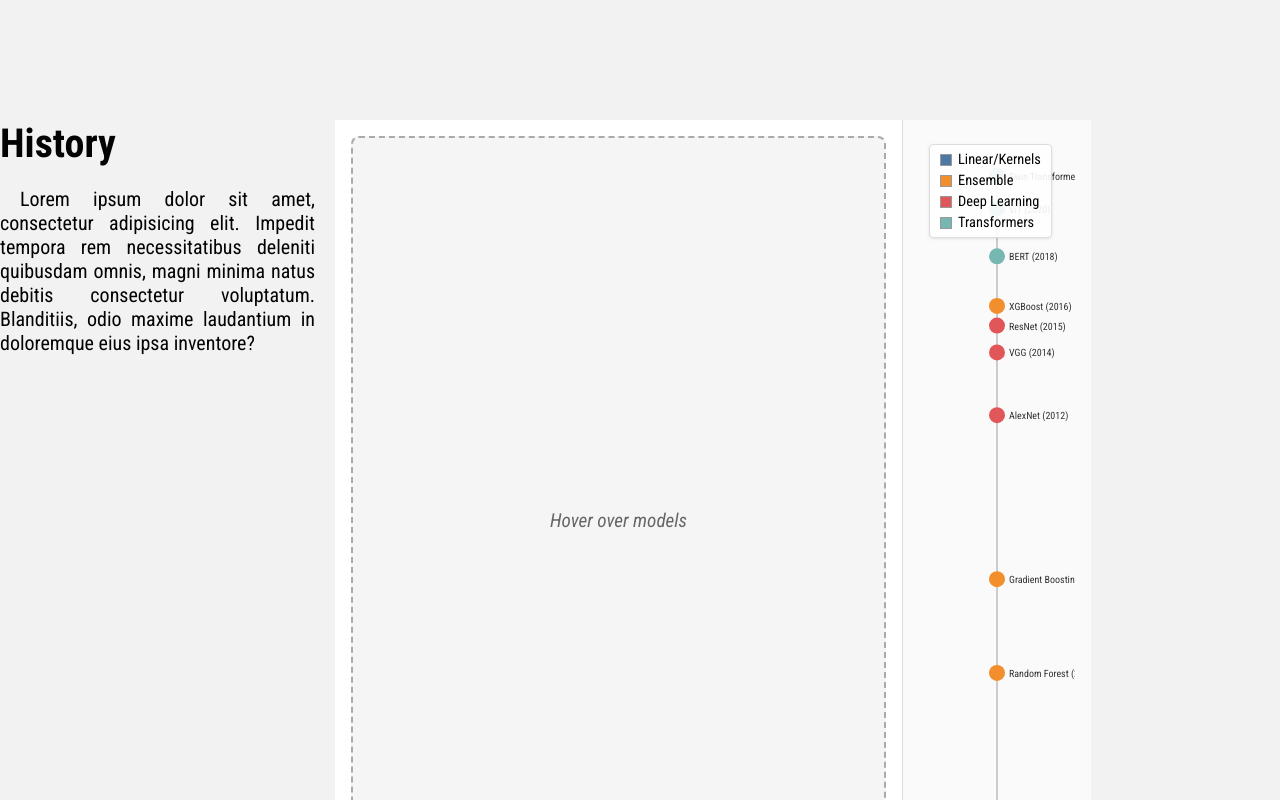
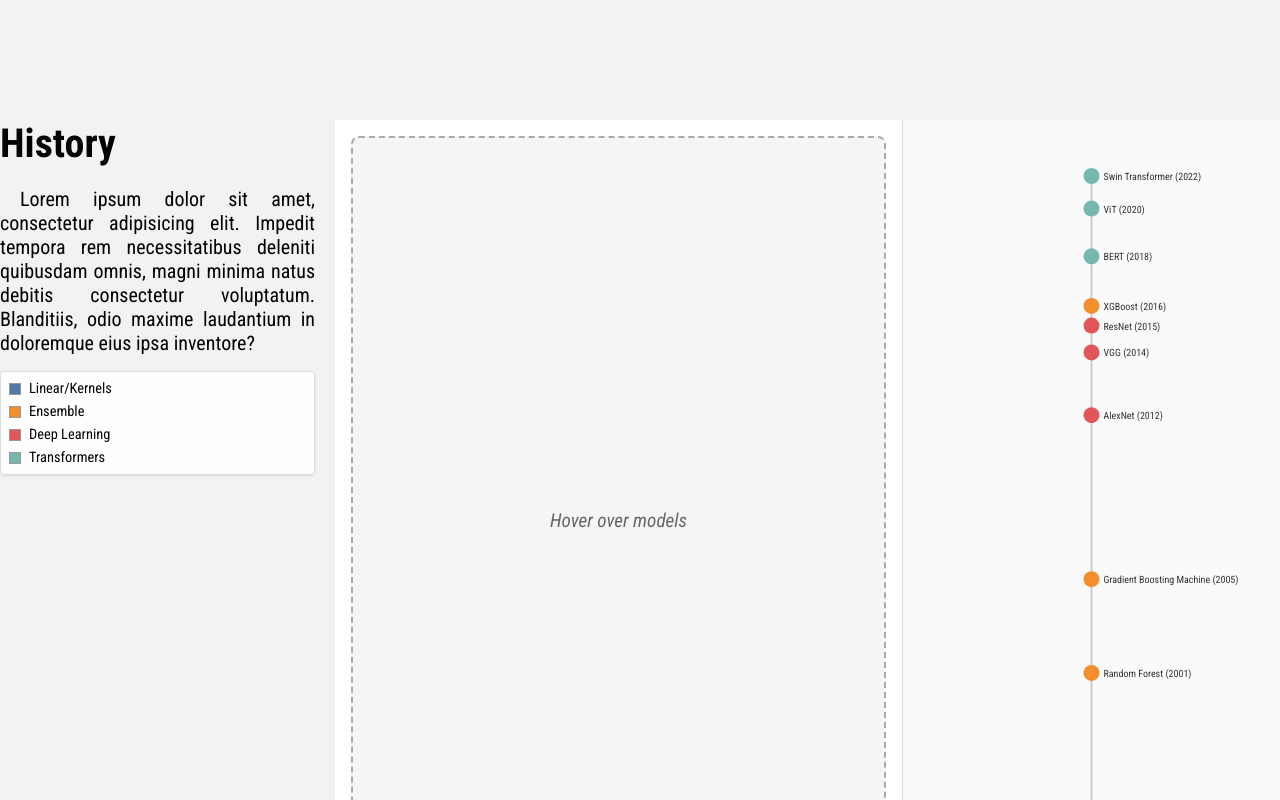
Before and after one commit to FGV-VIS-2025/final-project-classification-history, a SvelteKit app: page / in a window 1280 px wide. Shown: the part 1480-2280 px from the top of the page. Built offline with nearby package versions, Linux system fonts and the light colour scheme.

Commit message:
updating style

```diff
--- a/src/lib/Architectures.svelte
+++ b/src/lib/Architectures.svelte
@@ -1,9 +1,4 @@
 <script>
-    /**
-     * Este componente simplesmente mostra:
-     * - Se `model === null`: placeholder "Hover over models"
-     * - Se `model` existe: nome, imagem da arquitetura, autores, descrição e link para o paper
-     */
     export let model = null;
   </script>
 
@@ -14,6 +9,9 @@
       border: 2px dashed #aaa;
       border-radius: 8px;
       background: #f5f5f5;
+
+      overflow: hidden;
+
       display: flex;
       flex-direction: column;
       align-items: center;
@@ -24,7 +22,8 @@
     }
 
     .center-box img {
-      max-width: 80%;
+      max-width: 100%;
+      max-height: 100%;
       height: auto;
       margin: 1rem 0;
       box-shadow: 0 2px 6px rgba(0, 0, 0, 0.2);
--- a/src/lib/Timeline.svelte
+++ b/src/lib/Timeline.svelte
@@ -4,16 +4,16 @@
     import data from "../data/models_timeline.json";
 
     const filenameMap = {
-    "Support Vector Machine":      "svm_arch.png",
-    "Random Forest":               "rf_arch.png",
-    "Gradient Boosting Machine":   "gbm_arch.png",
-    "AlexNet":                     "alexnet_arch.png",
-    "VGG":                         "vgg_arch.png",
-    "ResNet":                      "resnet_arch.png",
-    "XGBoost":                     "xgboost_arch.png",
-    "BERT":                        "bert_arch.png",
-    "ViT":                         "vit_arch.png",
-    "Swin Transformer":            "swin_arch.png"
+      "Support Vector Machine":    "svm_arch.png",
+      "Random Forest":             "rf_arch.png",
+      "Gradient Boosting Machine": "gbm_arch.png",
+      "AlexNet":                   "alexnet_arch.png",
+      "VGG":                       "vgg_arch.png",
+      "ResNet":                    "resnet_arch.png",
+      "XGBoost":                   "xgboost_arch.png",
+      "BERT":                      "bert_arch.png",
+      "ViT":                       "vit_arch.png",
+      "Swin Transformer":          "swin_arch.png"
     };
 
     const dispatch = createEventDispatcher();
@@ -26,12 +26,14 @@
       const parseDate = d3.timeParse("%Y-%m-%d");
       data.forEach(d => {
         d.parsedDate = parseDate(d.date);
-      d.imgPath = `/architectures/${filenameMap[d.name] || "not_found.png"}`;
-      d.year = d.date.slice(0, 4);
+        d.imgPath    = `/architectures/${filenameMap[d.name] || "not_found.png"}`;
+        d.year       = d.date.slice(0, 4);
       });
 
-    categories = Array.from(new Set(data.map(d => d.category)));
-    colorScale = d3.scaleOrdinal(d3.schemeTableau10).domain(categories);
+      categories  = Array.from(new Set(data.map(d => d.category)));
+      colorScale  = d3.scaleOrdinal(d3.schemeTableau10).domain(categories);
+
+      dispatch("readyLegend", { categories, colorScale });
 
       drawTimeline();
     });
@@ -40,7 +42,7 @@
       d3.select(container).selectAll("*").remove();
 
       const margin = { top: 40, bottom: 20 };
-    const width = container.clientWidth;
+      const width  = container.clientWidth;
       const height = container.clientHeight - margin.top - margin.bottom;
 
       const svg = d3
@@ -53,7 +55,7 @@
 
       const minDate = d3.min(data, d => d.parsedDate);
       const maxDate = d3.max(data, d => d.parsedDate);
-    const yScale = d3
+      const yScale  = d3
         .scaleTime()
         .domain([minDate, maxDate])
         .range([height, 0]);
@@ -113,34 +115,6 @@
       height: 100%;
     }
 
-  :global(.legend) {
-    position: absolute;
-    top: 8px;
-    left: 10px;
-    background: rgba(255, 255, 255, 0.9);
-    padding: 6px 10px;
-    border-radius: 4px;
-    border: 1px solid #ddd;
-    box-shadow: 0 1px 3px rgba(0, 0, 0, 0.1);
-    font-size: 0.9rem;
-    z-index: 10;
-  }
-
-  :global(.legend-item) {
-    display: flex;
-    align-items: center;
-    margin-bottom: 4px;
-  }
-  :global(.legend-item:last-child) {
-    margin-bottom: 0;
-  }
-
-  :global(.legend-color) {
-    width: 12px;
-    height: 12px;
-    margin-right: 6px;
-    border: 1px solid #999;
-  }
     .model-label {
       pointer-events: none;
     }
@@ -148,18 +122,4 @@
 
   <div class="wrapper">
     <div class="timeline-container" bind:this={container}></div>
-
-  <div class="legend">
-    {#if categories.length && colorScale}
-      {#each categories as cat}
-        <div class="legend-item">
-          <span
-            class="legend-color"
-            style="background-color: {colorScale(cat)}"
-          ></span>
-          <span>{cat}</span>
   </div>
-      {/each}
-    {/if}
-  </div>
-</div>
--- a/src/lib/slides/History.svelte
+++ b/src/lib/slides/History.svelte
@@ -1,74 +1,83 @@
 <script>
+    import { createEventDispatcher } from "svelte";
     import Timeline from "$lib/Timeline.svelte";
     import Architectures from "$lib/Architectures.svelte";
 
-    let hoverModel = null;
-    let lockedModel = null;
+    const dispatch = createEventDispatcher();
+
+    let hoverModel   = null;
+    let lockedModel  = null;
+    $: displayModel = lockedModel || hoverModel;
 
     function handleHover(event) {
       if (lockedModel) return;
       hoverModel = event.detail;
     }
-
     function handleSelect(event) {
       const clicked = event.detail;
       if (!clicked) return;
       if (lockedModel && lockedModel.name === clicked.name) {
         lockedModel = null;
-            hoverModel = null;
+        hoverModel  = null;
       } else {
         lockedModel = clicked;
       }
     }
 
-    $: displayModel = lockedModel || hoverModel;
+    function handleReadyLegend(event) {
+      dispatch("readyLegend", {
+        categories: event.detail.categories,
+        colorScale: event.detail.colorScale
+      });
+    }
 
     function clearSelection() {
       if (lockedModel) {
         lockedModel = null;
-            hoverModel = null;
+        hoverModel  = null;
       }
     }
   </script>
 
-<!--
-    A ideia é: qualquer clique dentro de `.app-wrapper` dispara clearSelection()
-    EXCETO os cliques nos círculos da timeline, porque lá chamamos event.stopPropagation()
-    antes de dispatch("select").
-  -->
+  <style>
+    .app-wrapper {
+      width: 100%;
+      height: 100%;
+      display: flex;
+      box-sizing: border-box;
+    }
+    .center {
+      width: 60%;
+      height: 100%;
+      padding: 1rem;
+      background: #fff;
+      display: flex;
+      align-items: center;
+      justify-content: center;
+      box-sizing: border-box;
+    }
+    .right {
+      width: 40%;
+      height: 100%;
+      padding: 1rem;
+      background: #fafafa;
+      border-left: 1px solid #ddd;
+      box-sizing: border-box;
+      overflow-y: auto;
+    }
+
+  </style>
+
   <div class="app-wrapper" on:click={clearSelection} aria-hidden="true">
     <div class="center">
       <Architectures model={displayModel} />
     </div>
 
     <div class="right">
-        <Timeline on:hover={handleHover} on:select={handleSelect} />
+      <Timeline
+        on:readyLegend={handleReadyLegend}
+        on:hover={handleHover}
+        on:select={handleSelect}
+      />
     </div>
   </div>
-
-<style>
-    .app-wrapper {
-        width: 100%;
-        height: 100vh;
-        display: flex;
-        height: 100%;
-        box-sizing: border-box;
-    }
-    .center {
-        width: 60%;
-        padding: 1rem;
-        display: flex;
-        align-items: center;
-        justify-content: center;
-        background: #fff;
-        box-sizing: border-box;
-    }
-    .right {
-        width: 20%;
-        padding: 1rem;
-        background: #fafafa;
-        border-left: 1px solid #ddd;
-        box-sizing: border-box;
-        overflow-y: auto;
-    }
-</style>
--- a/src/routes/+page.svelte
+++ b/src/routes/+page.svelte
@@ -19,26 +19,36 @@
     let progress = null;
     let stepFixe = 20;
     let coordenatesSufixes = [
-        {"sufix": "random"},
-        {"sufix": "line"},
-        {"sufix": "xor"},
+        { "sufix": "random" },
+        { "sufix": "line" },
+        { "sufix": "xor" },
     ];
 
     let pixelMatrix;
 
+    // ====== Variáveis para empacotar a legenda do Timeline ======
+    let legendCategories = [];
+    let legendColorScale;
+
+    function handleLegend(event) {
+        legendCategories = event.detail.categories;
+        legendColorScale = event.detail.colorScale;
+    }
+    // ==============================================================
 </script>
 
 <Section>
     <div class="progress">
         {progress}
     </div>
+
     <Scrolly bind:progress={progress}>
         <Step>
             <h1>What is classification?</h1>
             <p>Classification is nothing more than giving a set of labels (or classes) and a set of data, assigning a label (or more than one depending on the case) to each piece of data. In a more direct way, classification is the process of identifying which category a new piece of data belongs to, based on a set of already labeled data.</p>
-            <p>Humans have always needed to classify objects. Whether it's to identify whether a food is poisonous or not, or to distinguish between a dangerous place or not. Going a little beyond this conscious classification, humans have learned to classify everything unconsciously, whether it's the face of a person they know, differentiating a fork from a knife, or recognizing digits written on a check.</p>
+            <p>Humans have always needed to classify objects. Whether it's to identify whether a food is poisonous or not, or to distinguish between a dangerous place or not. Going a little beyond this conscious classification, humans have learned to classify everything unconsciously, whether it's the face of a person they know, differentiating a fork from a knife, ou recognizes digits written on a check.</p>
             <p>With the emergence of computers to assist in calculations and other complex tasks, the question arose: "Why not teach the computer to classify objects too?".</p>
-            <p>Today, it is possible to use algorithms to read text, identify objects in an image, recognize a person's voice, etc. But how did all this come about? What is the history behind classification?</p>
+            <p>Today, it is possível usar algoritmos to read text, identify objects in an image, recognize a person's voice, etc. But how did all this come about? What is the history behind classification?</p>
         </Step>
         <Step>
             <h1>Linear classification</h1>
@@ -47,8 +57,8 @@
         </Step>
         <Step>
             <h1>The XOR problem</h1>
-            <p>In 1969 , Marvin Minsky and Seymour Papert published a book called "Perceptrons" in which they showed that the Perceptron could not solve the XOR problem. The XOR problem is a simple problem in which the input consists of two binary values (0 or 1) and the output is 1 if the inputs are different and 0 if they are the same. The problem is that there is no linear hyperplane that can separate the data points in this case.</p>
-            <p>The XOR problem is a classic example of a problem that cannot be solved by a linear classifier. The Perceptron can only learn to separate linearly separable data, which means that it can only find a hyperplane that separates the data points into different classes if the data points are linearly separable. In the case of the XOR problem, there is no linear hyperplane that can separate the data points into different classes, so the Perceptron cannot solve the problem.</p>
+            <p>In 1969, Marvin Minsky and Seymour Papert published a book called "Perceptrons" in which they showed that the Perceptron could not solve the XOR problem. The XOR problem is a simple problem in which the input consists of two binary values (0 or 1) and the output is 1 if the inputs are different and 0 if they are the same. The problem is that there is no linear hyperplane that can separate the data points in this case.</p>
+            <p>The XOR problem is a classic exemplo of a problema that cannot be solved by a linear classifier. The Perceptron can only learn to separate linearly separable data, which means that it can only find a hyperplane that separates the data points into different classes if the data points are linearly separable. In the case of the XOR problem, there is no linear hyperplane that can separate the data points into different classes, so the Perceptron cannot solve the problema.</p>
             <p>In the graph on the side, for example, it is impossible to have a single line separating the blue dots from the red dots. You can try.</p>
         </Step>
         <svelte:fragment slot="viz">
@@ -61,7 +71,7 @@
         </svelte:fragment>
     </Scrolly>
 
-    <!--MNIST-->
+    <!-- MNIST -->
     <Slide>
         <div class="text">
             <h1>MNIST</h1>
@@ -74,23 +84,39 @@
         </div>
     </Slide>
 
-    <!--Trained CNN-->
+    <!-- Trained CNN -->
     <Slide>
         <Drawer bind:pixelMatrix/>
     </Slide>
 
+    <!-- History (onde colocamos a legenda à esquerda) -->
     <Slide>
         <div class="text">
             <h1>History</h1>
             <p>
                 Lorem ipsum dolor sit amet, consectetur adipisicing elit. Impedit tempora rem necessitatibus deleniti quibusdam omnis, magni minima natus debitis consectetur voluptatum. Blanditiis, odio maxime laudantium in doloremque eius ipsa inventore?
             </p>
+
+            {#if legendCategories.length}
+                <div class="legend-in-text">
+                    {#each legendCategories as cat}
+                        <div class="legend-item">
+                            <span
+                                class="legend-color"
+                                style="background-color: {legendColorScale(cat)}"
+                            ></span>
+                            <span>{cat}</span>
+                        </div>
+                    {/each}
+                </div>
+            {/if}
         </div>
         <div class="picture">
-            <History/>
+            <History on:readyLegend={handleLegend} />
         </div>
     </Slide>
 
+    <!-- Notable AI Models -->
     <Slide>
         <div class="text">
             <h1>Notable AI Models</h1>
@@ -142,4 +168,29 @@
         align-items: center;
     }
 
+    /* ===== Estilos da legenda no lado esquerdo ===== */
+    .legend-in-text {
+        margin-top: 1rem;
+        padding: 0.5rem;
+        background: rgba(255, 255, 255, 0.9);
+        border-radius: 4px;
+        border: 1px solid #ddd;
+        box-shadow: 0 1px 3px rgba(0, 0, 0, 0.1);
+    }
+    .legend-item {
+        display: flex;
+        align-items: center;
+        font-size: 0.9rem;
+        margin-bottom: 6px;
+    }
+    .legend-item:last-child {
+        margin-bottom: 0;
+    }
+    .legend-color {
+        width: 12px;
+        height: 12px;
+        border: 1px solid #999;
+        margin-right: 8px;
+    }
+    /* ============================================ */
 </style>
```
Lines whose indentation alone changed are shown as unchanged.
